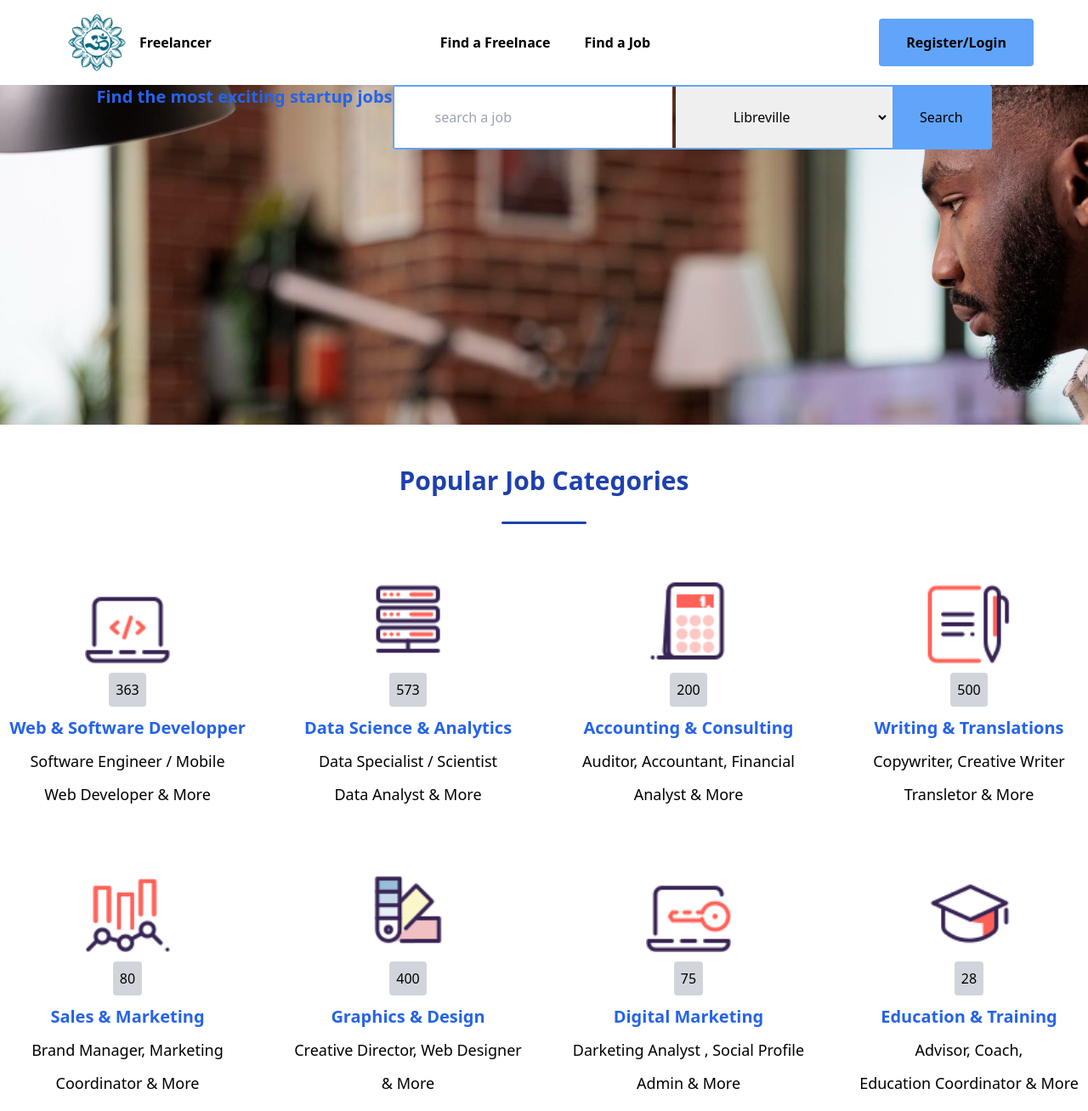
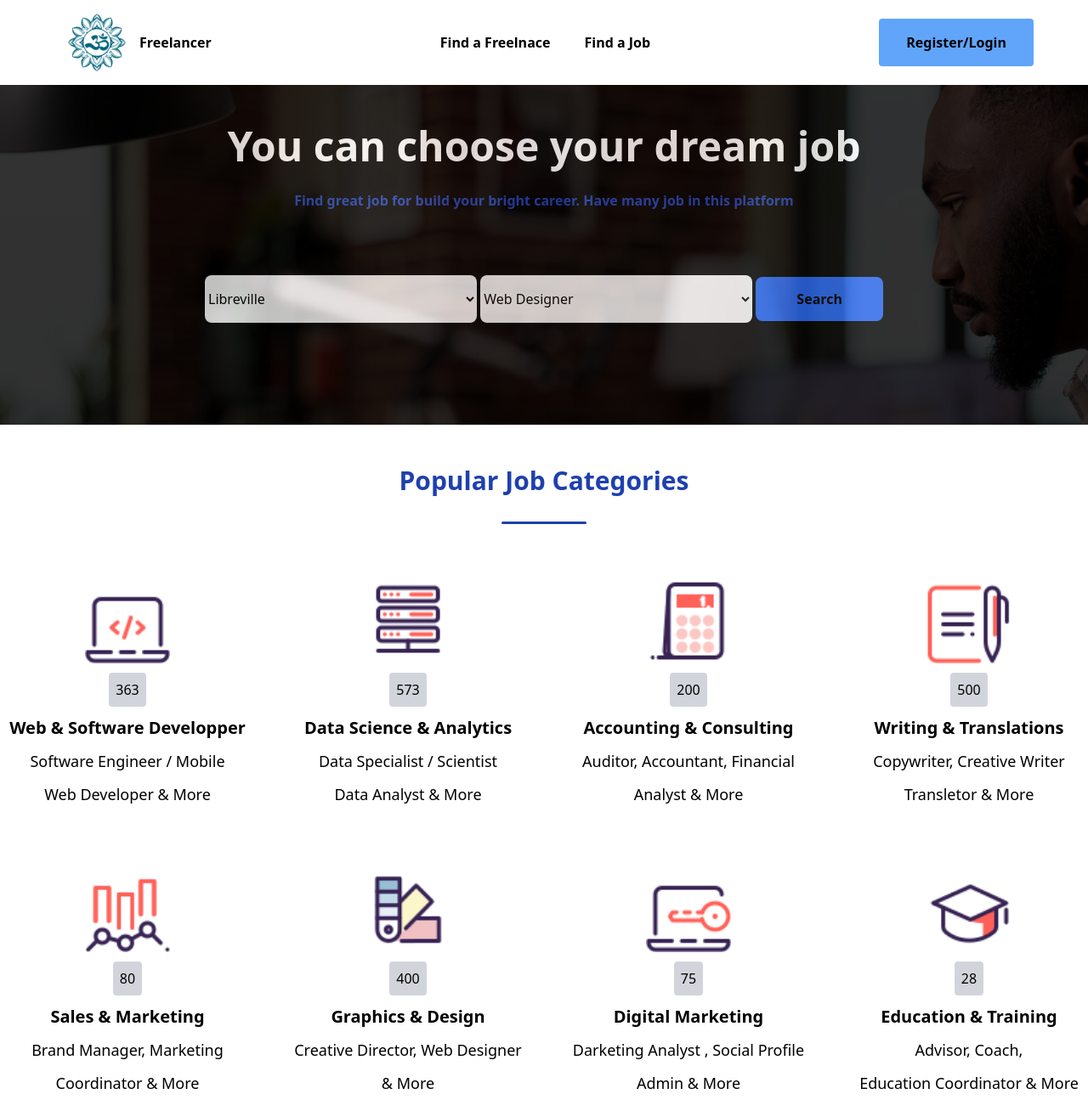
Before and after one commit to Kedesh23/freelance, a website: page public/index.html in a window 1280 px wide. Shown: the top 1308 px of the page at 85% size. Drawn offline with nearby package versions, Linux system fonts and the light colour scheme.

Commit message:
finish the search bar

```diff
--- a/public/index.html
+++ b/public/index.html
@@ -22,21 +22,33 @@
         <main>
             <!-- search bar -->
                 <div class="bg-[url('./assets/dev.jpg')] h-[400px]">
+                    <div class="w-full h-full bg-black opacity-80">
+                        <div class="flex flex-col items-center py-[3em] leading-[80px]">
+                            <h1 class="text-white font-bold text-5xl">You can choose your dream job</h1>
+                            <h2 class="font-bold text-blue-800">Find great job for build your bright career. Have many job in this platform</h2>
+                        </div>
                         <div class="flex justify-center">
-                        <h1 class="font-bold text-xl text-blue-600">Find the most exciting startup jobs</h1>
-                        <form class="border-2 border-blue-400 rounded">
-                            <input type="text" name="search" placeholder="search a job" class="py-[1.5em] px-[3em]"/>
-                            <select class="py-[1.5em] px-[4em]">
+                            <form>
+                                <select class="w-[20em] py-[1em] rounded-lg" placeholder="Choose City">
                                     <option value="">Libreville</option>
                                     <option value="">Franceville</option>
+                                    <option value="">Mouila</option>
+                                    <option value="">Port-Gentil</option>
                                     <option value="">Lambarene</option>
-                                <option value="">Mouila</option>
-                                <option value="">Tchibanga</option>
-                                <option value="">Koulamoutou</option>
                                 </select>
-                            <button class="bg-blue-400 px-[2em] h-full">Search</button>
+
+                                <select class="w-[20em] py-[1em] rounded-lg" aria-placeholder="Category">
+                                    <option value="">Web Designer</option>
+                                    <option value="">Web Developer</option>
+                                    <option value="">Graphic Designer</option>
+                                    <option value="">App Developer</option>
+                                    <option value="">UI & UX Expert</option>
+                                </select>
+                                <button type="submit"  class="font-bold bg-blue-600 py-[.9em] px-[3em] rounded-lg">Search</button>
                             </form>
                         </div>
+                    </div>
+
                 </div>
 
             <!-- Section for categories -->
@@ -49,7 +61,7 @@
                         <div class="w-[300px] h-[300px] rounded-md flex flex-col justify-between items-center py-[1em] hover:bg-blue-600 hover:text-white">
                             <img src="./assets/code.png" alt="code" width="100px"/>
                             <div class="bg-gray-300 p-[.5em] rounded">363</div>
-                            <h1 class="text-blue-600 font-bold text-xl">Web & Software Developper</h1>
+                            <h1 class="font-bold text-xl">Web & Software Developper</h1>
                             <p class="text-lg">Software Engineer / Mobile</p>
                             <p class="text-lg"> Web Developer & More</p>
                         </div>
@@ -59,7 +71,7 @@
                         <div class="w-[300px] h-[300px] rounded-md flex flex-col justify-between items-center py-[1em] hover:bg-blue-600 hover:text-white">
                             <img src="./assets/server.png" alt="server" width="100px"/>
                             <div class="bg-gray-300 p-[.5em] rounded">573</div>
-                            <h1 class="text-blue-600 font-bold text-xl">Data Science & Analytics</h1>
+                            <h1 class="font-bold text-xl">Data Science & Analytics</h1>
                             <p class="text-lg">Data Specialist / Scientist</p>
                             <p class="text-lg">Data Analyst & More</p>
                         </div>
@@ -69,7 +81,7 @@
                         <div class="w-[300px] h-[300px] rounded-md flex flex-col justify-between items-center py-[1em] hover:bg-blue-600 hover:text-white">
                             <img src="./assets/calculator.png" alt="code" width="100px"/>
                             <div class="bg-gray-300 p-[.5em] rounded">200</div>
-                            <h1 class="text-blue-600 font-bold text-xl">Accounting & Consulting</h1>
+                            <h1 class="font-bold text-xl">Accounting & Consulting</h1>
                             <p class="text-lg">Auditor, Accountant, Financial</p>
                             <p class="text-lg">Analyst & More</p>
                         </div>
@@ -79,7 +91,7 @@
                         <div class="w-[300px] h-[300px] rounded-md flex flex-col justify-between items-center py-[1em] hover:bg-blue-600 hover:text-white">
                             <img src="./assets/pan.png" alt="code" width="100px"/>
                             <div class="bg-gray-300 p-[.5em] rounded">500</div>
-                            <h1 class="text-blue-600 font-bold text-xl">Writing & Translations</h1>
+                            <h1 class="font-bold text-xl">Writing & Translations</h1>
                             <p class="text-lg">Copywriter, Creative Writer</p>
                             <p class="text-lg">Transletor & More</p>
                         </div>
@@ -89,7 +101,7 @@
                         <div class="w-[300px] h-[300px] rounded-md flex flex-col justify-between items-center py-[1em] hover:bg-blue-600 hover:text-white">
                             <img src="./assets/i-chart.png" alt="chart" width="100px"/>
                             <div class="bg-gray-300 p-[.5em] rounded">80</div>
-                            <h1 class="text-blue-600 font-bold text-xl">Sales & Marketing</h1>
+                            <h1 class="font-bold text-xl">Sales & Marketing</h1>
                             <p class="text-lg">Brand Manager, Marketing</p>
                             <p class="text-lg">Coordinator & More</p>
                         </div>
@@ -99,7 +111,7 @@
                         <div class="w-[300px] h-[300px] rounded-md flex flex-col justify-between items-center py-[1em] hover:bg-blue-600 hover:text-white">
                             <img src="./assets/i-graphic.png" alt="graphic" width="100px"/>
                             <div class="bg-gray-300 p-[.5em] rounded">400</div>
-                            <h1 class="text-blue-600 font-bold text-xl">Graphics & Design</h1>
+                            <h1 class="font-bold text-xl">Graphics & Design</h1>
                             <p class="text-lg">Creative Director, Web Designer</p>
                             <p class="text-lg"> & More</p>
                         </div>
@@ -109,7 +121,7 @@
                         <div class="w-[300px] h-[300px] rounded-md flex flex-col justify-between items-center py-[1em] hover:bg-blue-600 hover:text-white">
                             <img src="./assets/i-digital.png" alt="digital" width="100px"/>
                             <div class="bg-gray-300 p-[.5em] rounded">75</div>
-                            <h1 class="text-blue-600 font-bold text-xl">Digital Marketing</h1>
+                            <h1 class="font-bold text-xl">Digital Marketing</h1>
                             <p class="text-lg">Darketing Analyst , Social Profile</p>
                             <p class="text-lg">Admin & More</p>
                         </div>
@@ -119,7 +131,7 @@
                         <div class="w-[300px] h-[300px] rounded-md flex flex-col justify-between items-center py-[1em] hover:bg-blue-600 hover:text-white">
                             <img src="./assets/i-education.png" alt="education" width="100px"/>
                             <div class="bg-gray-300 p-[.5em] rounded">28</div>
-                            <h1 class="text-blue-600 font-bold text-xl">Education & Training</h1>
+                            <h1 class="font-bold text-xl">Education & Training</h1>
                             <p class="text-lg">Advisor, Coach,</p>
                             <p class="text-lg">Education Coordinator & More</p>
                         </div>
@@ -127,7 +139,7 @@
                 </div>
             </div>
         </main>
-        <footer class="bg-blue-600 px-[2em] py-[1em] flex justify-between px-[4em]">
+        <footer class="bg-blue-500 px-[2em] py-[1em] flex justify-between px-[4em] text-white">
 
              <div class="flex flex-col items-center">
                 <h1 class="font-bold text-xl mb-[1em]">Job seekers</h1>
```
Lines whose indentation alone changed are shown as unchanged.
